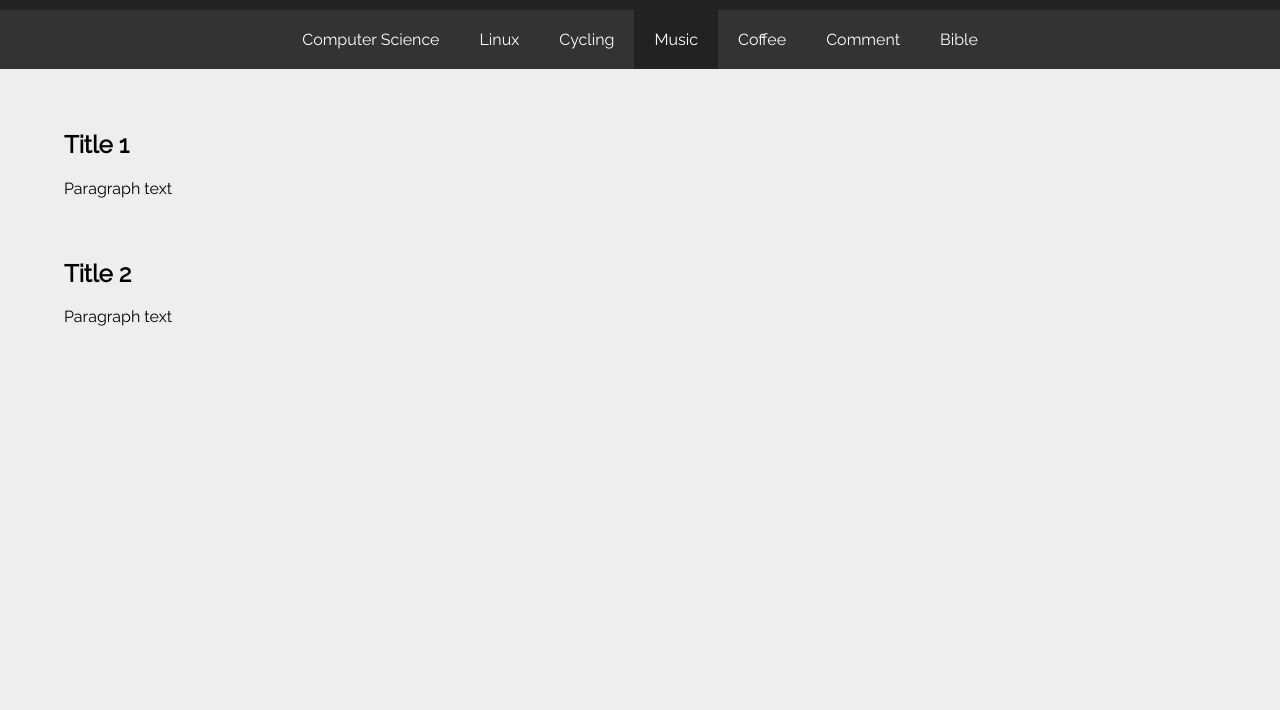
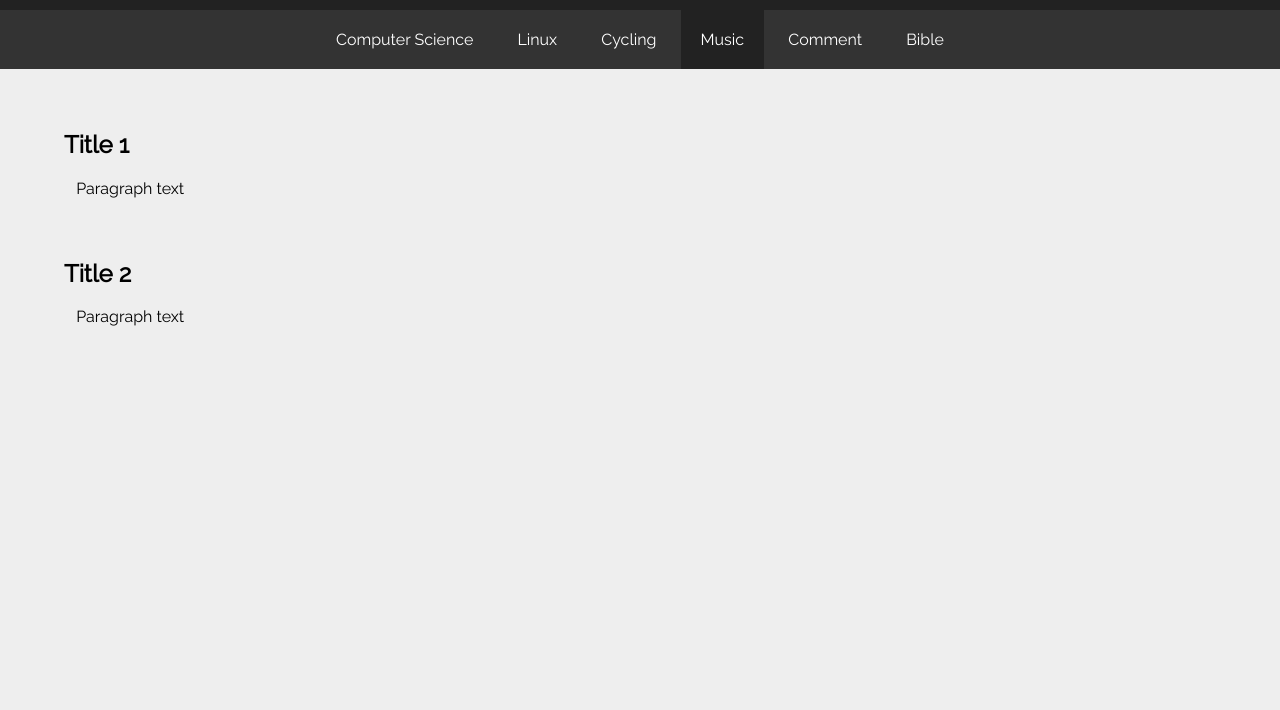
Before and after one commit to Joshun/Joshun.github.io, a plain HTML site: page Music/index.html in a window 1280 px wide. Shown: the part 90-800 px from the top of the page. Drawn offline with Linux system fonts and the light colour scheme.

Commit message:
Make structure more semantic in ul

```diff
--- a/Music/index.html
+++ b/Music/index.html
@@ -11,14 +11,15 @@
     <div class="banner title">
         <h1><a href="/index.html">Joshua O'Leary</a></h1>
     </div>
-    <nav class="banner">
-        <a href="/ComputerScience">Computer Science</a>
-        <a href="/Linux/">Linux</a>
-        <a href="/Cycling/">Cycling</a>
-        <a class="current-page" href="/Music/">Music</a>
-        <a href="/Coffee/">Coffee</a>
-        <a href="/Comment/">Comment</a>
-        <a href="/Bible/">Bible</a>
+      <nav class="banner">
+        <ul>
+            <li><a href="/ComputerScience">Computer Science</a></li>
+            <li><a href="/Linux/">Linux</a></li>
+            <li><a href="/Cycling/">Cycling</a></li>
+            <li class="current-page"><a href="/Music/">Music</a></li>
+            <li><a href="/Comment/">Comment</a></li>
+            <li><a href="/Bible/">Bible</a></li>
+        </ul>
     </nav>
     <div class="main-content">
         <article>
--- a/stylesheets/stylesheet.css
+++ b/stylesheets/stylesheet.css
@@ -19,47 +19,31 @@ body {
 
 nav {
     background-color: #333;
-/*    height: 40px;*/
 }
 
-/*
-nav li {
-    display: inline;
-    list-style: none;
-    padding: 0 20px 0 20px;
-    margin: 0;
-    font-size: 2em;
-}
-*/
-
-/*
-nav li.current-page {
-    background-color: burlywood;
-}
-*/
-
 nav a {
-    padding: 20px;
-    display: inline-block;
-    text-decoration: none;
     color: white;
     font-size: 1em;
-    background-color: inherit;
-    transition: background-color 1s;
-    height: 100%;
+    text-decoration: none;
+    display: inline-block;
+    padding: 20px;
 }
 
-nav a.current-page {
+nav ul {
+    padding: 0;
+    margin: 0;
+}
+
+nav li {
+    display: inline-block;
+    transition: background-color 1s;
+}
+
+nav li.current-page {
     background-color: #222;
 }
 
-/*
-nav li.current-page a {
-    background-color: burlywood;
-}
-*/
-
-nav a:hover {
+nav li:hover {
     background-color: #222;
     transition: background-color 1s;
 }
@@ -80,6 +64,8 @@ h1 a {
 
 .main-content article {
     margin-top: 5%;
+}
 
 .main-content p {
     margin-left: 1%;
+}
```
Also changed, not shown: Bible/index.html (+8 -7 lines), Coffee/index.html (+8 -7 lines), Comment/index.html (+8 -7 lines), ComputerScience/index.html (+9 -8 lines), Cycling/index.html (+9 -8 lines), Linux/index.html (+9 -8 lines), index.html (+8 -7 lines).
